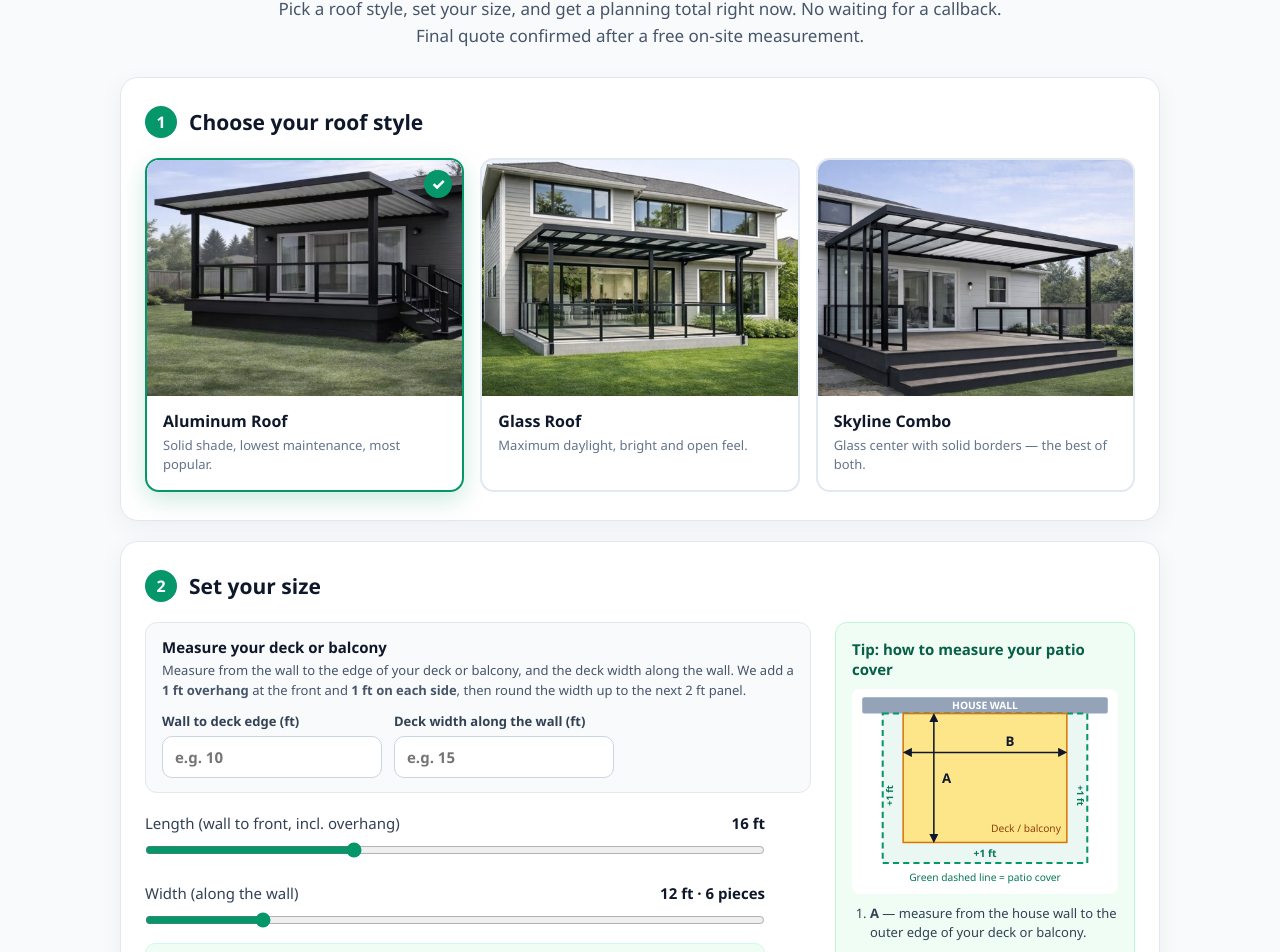
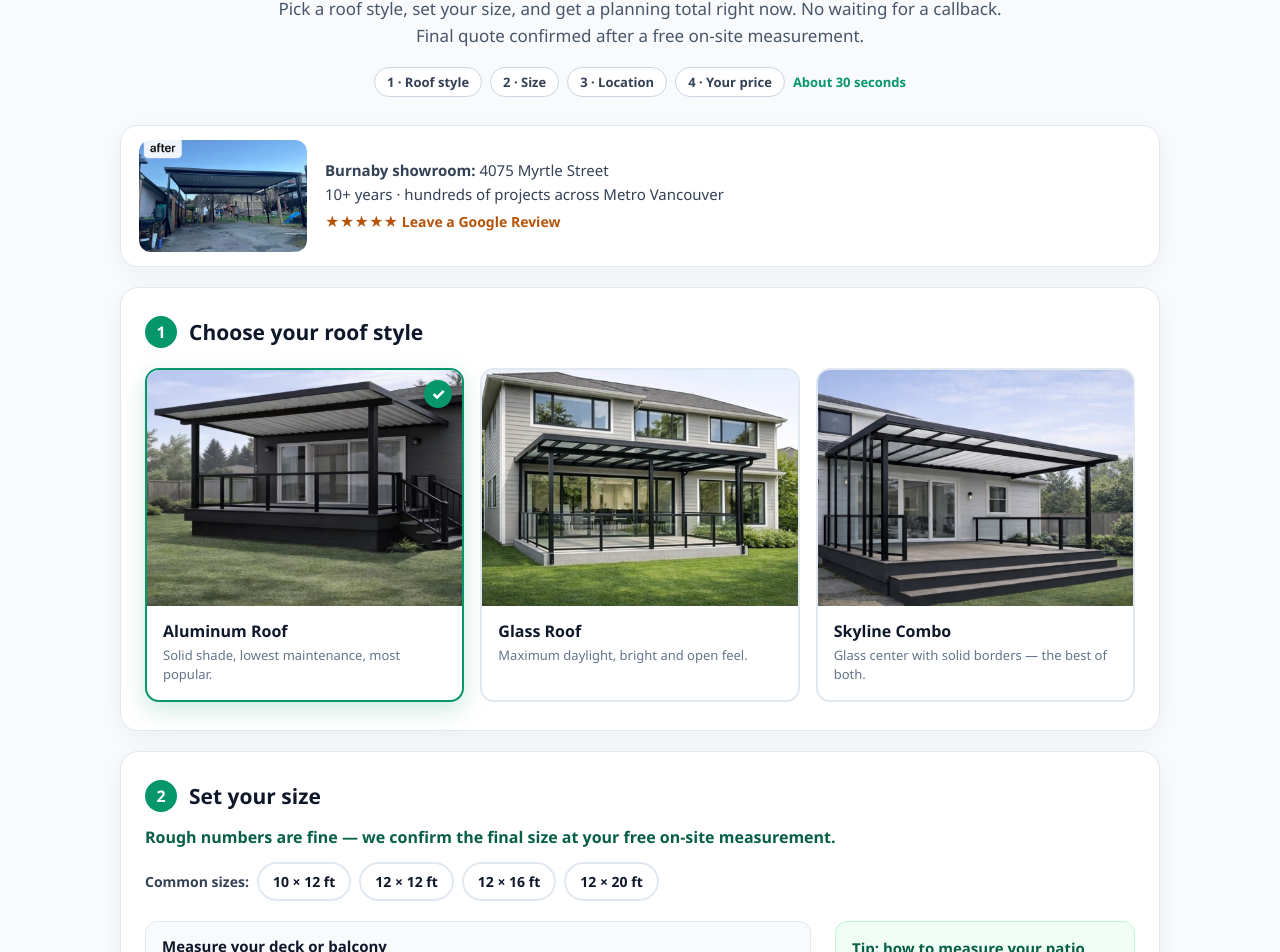
Before and after one commit to chrisyin888/askpatioai-frontend, a Vue app: page /instant-quote in a window 1280 px wide. Shown: the part 216-1168 px from the top of the page. Built offline with nearby package versions, Linux system fonts and the light colour scheme.

Commit message:
Instant quote: add step progress + trust bar, size presets with two-way measure/slider sync, Other city option, price includes note, optional email/address on lead form

```diff
--- a/src/views/InstantQuote.vue
+++ b/src/views/InstantQuote.vue
@@ -13,7 +13,32 @@
         Pick a roof style, set your size, and get a planning total right now.
         No waiting for a callback. Final quote confirmed after a free on-site measurement.
       </p>
+      <div class="iq-progress" aria-label="Quote steps">
+        <span class="iq-progress-step">1 · Roof style</span>
+        <span class="iq-progress-step">2 · Size</span>
+        <span class="iq-progress-step">3 · Location</span>
+        <span class="iq-progress-step">4 · Your price</span>
+        <span class="iq-progress-time">About 30 seconds</span>
+      </div>
     </header>
+
+    <section class="iq-trust">
+      <img
+        :src="assetUrl('/house/before-after/burnaby-aluminum-after.png')"
+        alt="Real LoomiHome aluminum patio cover project in Burnaby"
+        loading="lazy"
+      />
+      <div class="iq-trust-body">
+        <p class="iq-trust-line"><strong>Burnaby showroom:</strong> 4075 Myrtle Street</p>
+        <p class="iq-trust-line">10+ years · hundreds of projects across Metro Vancouver</p>
+        <a
+          class="iq-trust-review"
+          href="https://g.page/r/CR7NXdM0DwJFEBM/review"
+          target="_blank"
+          rel="noopener"
+        >★★★★★ Leave a Google Review</a>
+      </div>
+    </section>
 
     <section class="iq-panel">
       <h2 class="iq-step-title"><span class="iq-step-num">1</span> Choose your roof style</h2>
@@ -40,6 +65,20 @@
 
     <section class="iq-panel">
       <h2 class="iq-step-title"><span class="iq-step-num">2</span> Set your size</h2>
+      <p class="iq-rough">
+        Rough numbers are fine — we confirm the final size at your free on-site measurement.
+      </p>
+      <div class="iq-presets">
+        <span class="iq-presets-label">Common sizes:</span>
+        <button
+          v-for="p in sizePresets"
+          :key="p.label"
+          type="button"
+          :class="['iq-preset', { active: length === p.length && width === p.width }]"
+          :aria-pressed="length === p.length && width === p.width"
+          @click="applyPreset(p)"
+        >{{ p.label }}</button>
+      </div>
       <div class="iq-size-grid">
       <div class="iq-size-main">
       <div class="iq-measure">
@@ -109,6 +148,9 @@
           </p>
         </div>
         <p class="iq-sqft">{{ length }} × {{ width }} ft = <strong>{{ sqft }} sq ft</strong></p>
+        <p class="iq-hint">
+          The measurement boxes above and these sliders set the same cover size — change either one and the other follows.
+        </p>
       </div>
       </div>
 
@@ -156,6 +198,7 @@
         <select id="iq-city" v-model="city" class="iq-select">
           <option value="" disabled>Select your city</option>
           <option v-for="c in cityOptions" :key="c" :value="c">{{ c }}</option>
+          <option value="Other">Other</option>
         </select>
       </div>
       <p class="iq-field-label">Where will the cover be installed?</p>
@@ -203,6 +246,7 @@
               {{ priceLabel }}
               <span class="iq-price-note">CAD, before GST</span>
             </div>
+            <p class="iq-price-includes">Includes materials and standard installation. Plus GST.</p>
             <p v-if="quote.isMinimum" class="iq-minimum">
               Minimum charge of ${{ minimumCharge.toLocaleString() }} applies to covers under {{ minimumSqft }} sq ft.
             </p>
@@ -215,18 +259,17 @@
 
           <form class="iq-form" @submit.prevent="submitLead">
             <input v-model="name" type="text" placeholder="Your name" autocomplete="name" required />
-            <input v-model="email" type="email" placeholder="Email address" autocomplete="email" required />
+            <input v-model="email" type="email" placeholder="Email address (optional)" autocomplete="email" />
             <input v-model="phone" type="tel" placeholder="Phone number" autocomplete="tel" required />
             <div class="iq-address">
               <input
                 v-model="address"
                 type="text"
-                placeholder="Project address (start typing)"
+                placeholder="Project address (optional)"
                 autocomplete="off"
                 role="combobox"
                 aria-autocomplete="list"
                 :aria-expanded="addressOpen && addressSuggestions.length > 0"
-                required
                 @input="onAddressInput"
                 @keydown.down.prevent="moveAddressHighlight(1)"
                 @keydown.up.prevent="moveAddressHighlight(-1)"
@@ -258,6 +301,9 @@
             <button class="iq-submit" type="submit" :disabled="leadSent || leadSending">
               {{ leadSent ? 'Quote Sent — Check Your Inbox' : (leadSending ? 'Sending…' : 'Email Me This Quote') }}
             </button>
+            <p class="iq-form-note">
+              We'll email you this quote and call once to arrange your free measurement. No spam, no obligation.
+            </p>
             <p v-if="leadError" class="iq-error">{{ leadError }}</p>
           </form>
         </div>
@@ -339,6 +385,12 @@ export default {
           alt: 'Single 2 ft wide tempered glass roof panel',
         },
       },
+      sizePresets: [
+        { label: '10 × 12 ft', length: 10, width: 12 },
+        { label: '12 × 12 ft', length: 12, width: 12 },
+        { label: '12 × 16 ft', length: 12, width: 16 },
+        { label: '12 × 20 ft', length: 12, width: 20 },
+      ],
       cityOptions: CITY_TRAVEL_TIERS.flatMap((t) => t.cities),
       floorOptions: [
         {
@@ -473,6 +525,15 @@ export default {
     measuredWidth(v) {
       if (v) this.width = v;
     },
+    // Keep the deck measurement boxes in sync when the sliders (or presets)
+    // change the cover size directly: cover length = deck depth + 1 ft
+    // overhang, cover width = deck width + 1 ft on each side.
+    length(v) {
+      if (this.measuredLength !== v) this.deckDepth = Math.max(1, v - 1);
+    },
+    width(v) {
+      if (this.measuredWidth !== v) this.deckWidth = Math.max(1, v - 2);
+    },
   },
   beforeUnmount() {
     clearTimeout(this.addressTimer);
@@ -484,6 +545,12 @@ export default {
     goToStep3() {
       const el = this.$refs.step3;
       if (el) el.scrollIntoView({ behavior: 'smooth', block: 'start' });
+    },
+    applyPreset(p) {
+      this.length = p.length;
+      this.width = p.width;
+      this.deckDepth = Math.max(1, p.length - 1);
+      this.deckWidth = Math.max(1, p.width - 2);
     },
     onAddressInput() {
       this.addressPoint = null;
@@ -655,6 +722,71 @@ export default {
   font-size: 17px;
   line-height: 1.6;
 }
+.iq-progress {
+  margin-top: 18px;
+  display: flex;
+  flex-wrap: wrap;
+  justify-content: center;
+  align-items: center;
+  gap: 8px;
+}
+.iq-progress-step {
+  padding: 5px 12px;
+  border: 1px solid #cbd5e1;
+  border-radius: 999px;
+  background: #fff;
+  font-size: 13px;
+  font-weight: 600;
+  color: #334155;
+}
+.iq-progress-time {
+  font-size: 13px;
+  font-weight: 700;
+  color: #059669;
+}
+
+.iq-trust {
+  max-width: 1040px;
+  margin: 0 auto 20px;
+  padding: 14px 18px;
+  display: flex;
+  align-items: center;
+  gap: 18px;
+  background: #ffffff;
+  border: 1px solid #e2e8f0;
+  border-radius: 18px;
+  box-shadow: 0 6px 24px rgba(15, 23, 42, 0.05);
+  box-sizing: border-box;
+}
+.iq-trust img {
+  width: 168px;
+  height: 112px;
+  object-fit: cover;
+  border-radius: 12px;
+  flex-shrink: 0;
+  display: block;
+}
+.iq-trust-body {
+  display: flex;
+  flex-direction: column;
+  gap: 4px;
+  align-items: flex-start;
+}
+.iq-trust-line {
+  margin: 0;
+  font-size: 15px;
+  color: #334155;
+}
+.iq-trust-review {
+  margin-top: 4px;
+  font-size: 14px;
+  font-weight: 700;
+  color: #b45309;
+  text-decoration: none;
+}
+.iq-trust-review:hover {
+  text-decoration: underline;
+}
 
 .iq-panel {
   max-width: 1040px;
@@ -759,6 +891,44 @@ export default {
   color: #64748b;
   margin-top: 4px;
   line-height: 1.45;
+}
+
+.iq-rough {
+  margin: -6px 0 14px;
+  font-size: 16px;
+  font-weight: 700;
+  color: #065f46;
+}
+.iq-presets {
+  display: flex;
+  flex-wrap: wrap;
+  align-items: center;
+  gap: 8px;
+  margin-bottom: 20px;
+}
+.iq-presets-label {
+  font-size: 14px;
+  font-weight: 600;
+  color: #334155;
+}
+.iq-preset {
+  padding: 8px 14px;
+  border: 2px solid #e2e8f0;
+  border-radius: 999px;
+  background: #fff;
+  font: inherit;
+  font-size: 14px;
+  font-weight: 600;
+  color: #0f172a;
+  cursor: pointer;
+  transition: border-color 0.15s, box-shadow 0.15s;
+}
+.iq-preset:hover {
+  border-color: #94a3b8;
+}
+.iq-preset.active {
+  border-color: #059669;
+  box-shadow: 0 4px 14px rgba(5, 150, 105, 0.18);
 }
 
 .iq-sliders {
@@ -1090,6 +1260,12 @@ export default {
   color: #64748b;
   margin-top: 4px;
 }
+.iq-price-includes {
+  margin: 0 0 10px;
+  font-size: 14px;
+  font-weight: 600;
+  color: #334155;
+}
 .iq-disclaimer {
   color: #64748b;
   font-size: 14px;
@@ -1190,6 +1366,13 @@ export default {
   font-size: 14px;
   margin: 0;
 }
+.iq-form-note {
+  margin: 0;
+  font-size: 13px;
+  line-height: 1.5;
+  color: #64748b;
+  text-align: center;
+}
 
 .iq-deposit {
   margin-top: 28px;
@@ -1218,6 +1401,15 @@ export default {
   .iq-panel {
     padding: 22px 16px;
   }
+  .iq-trust {
+    flex-direction: column;
+    align-items: flex-start;
+  }
+  .iq-trust img {
+    width: 100%;
+    height: auto;
+    aspect-ratio: 3 / 2;
+  }
   .iq-price {
     font-size: 32px;
   }
```
